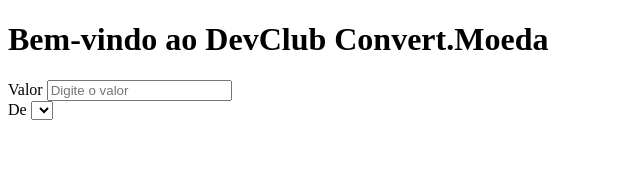
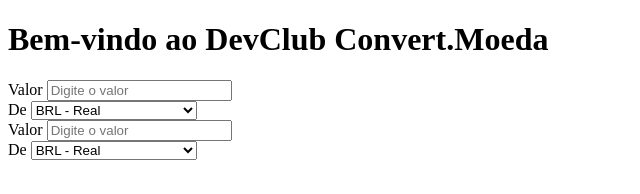
Before and after one commit to jhonCavalli/Convert.Moeda, a plain HTML site: page index.html in a window 1280 px wide. Shown: the whole page, without its empty margins (0-640 px from the left). Drawn offline with Linux system fonts and the light colour scheme.

Commit message:
Adiciona opções de moeda ao formulário de conversão

```diff
--- a/index.html
+++ b/index.html
@@ -10,6 +10,7 @@
         <h1>Bem-vindo ao DevClub Convert.Moeda</h1>
 
         <form class="converter-form" id="ConvertForm">
+
             <div class="currency-row">
                 <div class="currency-input">
                     <label for="amount">Valor</label>
@@ -18,7 +19,39 @@
 
                 <div class="currency-select">
                     <label for="fromCurrency">De</label>
-                    <select id="fromCurrency" required></select>
+                    <select id="fromCurrency" required>
+                        <option value="EUR">EUR - Euro</option>
+                        <option value="BRL" selected>BRL - Real</option>
+                        <option value="GBP">GBP - Libra</option>
+                        <option value="JPY">JPY - Iene</option>
+                        <option value="CAD">CAD - Dólar Canadense</option>
+                        <option value="AUD">AUD - Dólar Australiano</option>
+                        <option value="CHF">CHF - Franco Suíço</option>
+                        <option value="CNY">CNY - Yuan</option>
+                        <option value="ARS">ARS - Peso Argentino</option>
+                    </select>
+                </div>
+            </div>
+
+             <div class="currency-row">
+                <div class="currency-input">
+                    <label for="amount">Valor</label>
+                    <input type="number" id="amount" name="amount" placeholder="Digite o valor" step="0.1" min="0" required>
+                </div>
+
+                <div class="currency-select">
+                    <label for="fromCurrency">De</label>
+                    <select id="fromCurrency" required>
+                        <option value="EUR">EUR - Euro</option>
+                        <option value="BRL" selected>BRL - Real</option>
+                        <option value="GBP">GBP - Libra</option>
+                        <option value="JPY">JPY - Iene</option>
+                        <option value="CAD">CAD - Dólar Canadense</option>
+                        <option value="AUD">AUD - Dólar Australiano</option>
+                        <option value="CHF">CHF - Franco Suíço</option>
+                        <option value="CNY">CNY - Yuan</option>
+                        <option value="ARS">ARS - Peso Argentino</option>
+                    </select>
                 </div>
             </div>
         </form>
```
